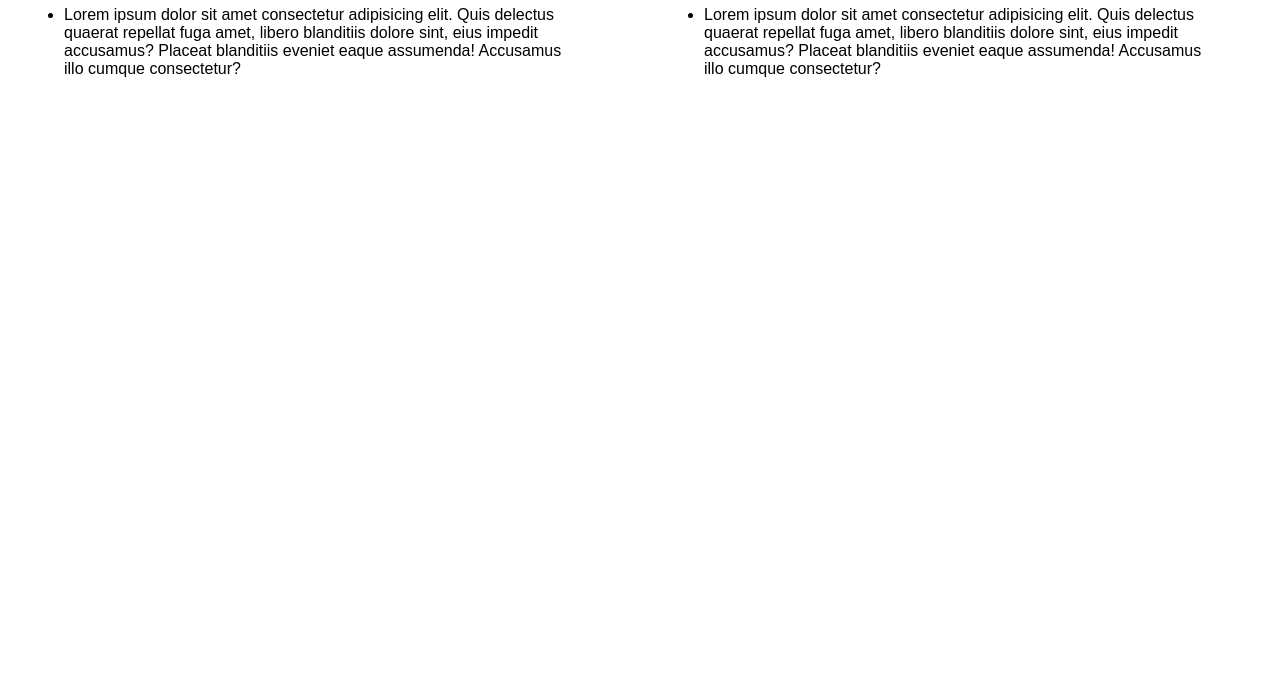
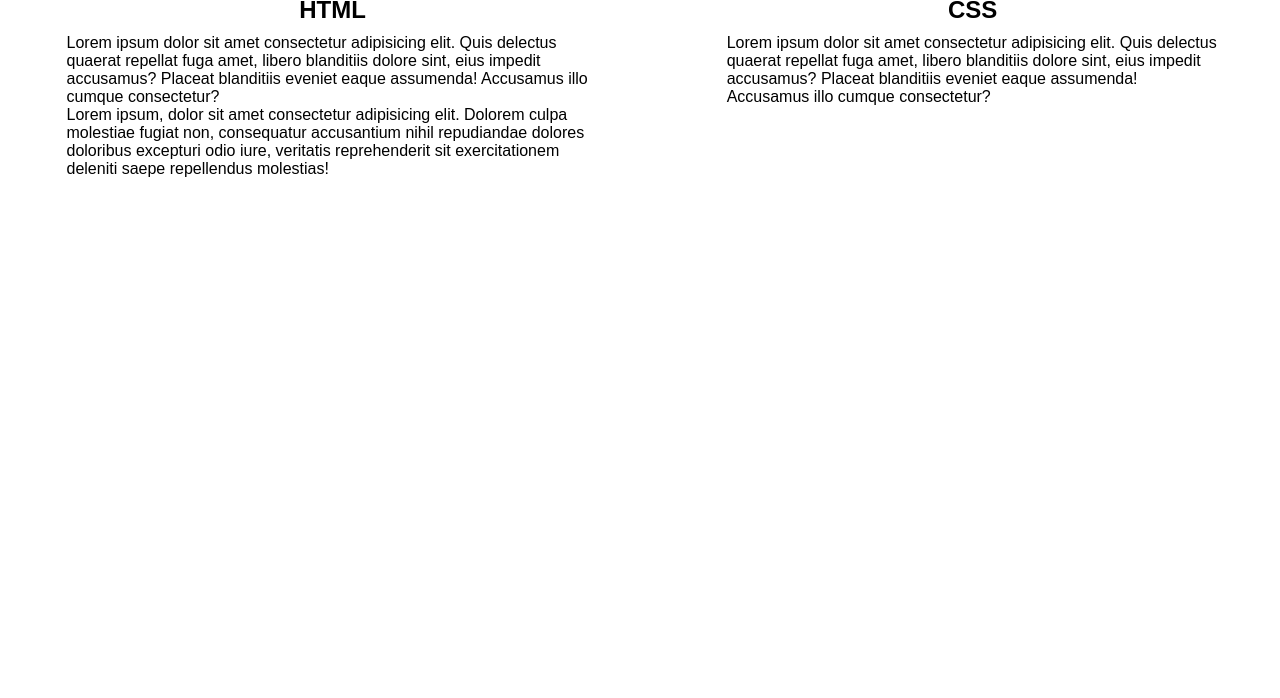
Before and after one commit to Evan8383/prework-study-guide, a plain HTML site: page index.html in a window 1280 px wide. Shown: the part 102-800 px from the top of the page. Drawn offline with Linux system fonts and the light colour scheme.

Commit message:
small changes

```diff
--- a/assets/style.css
+++ b/assets/style.css
@@ -8,6 +8,7 @@ header{
     display: flex;
     align-items: center;
     justify-content: end;
+    background
 }
 header h1{
     font-family: 'Courier New', Courier, monospace;
@@ -70,3 +71,13 @@ header h1:hover::before{
     width: 80%;
     margin:auto;
 }
+.topicWrap h2{
+    display:flex;
+    padding-bottom: 10px;
+    margin: auto;
+    justify-content: center;
+
+}
+.notes {
+    list-style: none;
+}
--- a/index.html
+++ b/index.html
@@ -25,6 +25,7 @@
         <img class="logo" src="./assets/bowtie-cat.png" alt="Profile image of cat wearing a bow tie." />
 
     </header>
+    <br>
     <main>
       <div class="mainWrap">
 
@@ -32,8 +33,10 @@
 
           <div class="topicWrap">
             <h2>HTML</h2>
+
             <ul class="notes">
               <li>Lorem ipsum dolor sit amet consectetur adipisicing elit. Quis delectus quaerat repellat fuga amet, libero blanditiis dolore sint, eius impedit accusamus? Placeat blanditiis eveniet eaque assumenda! Accusamus illo cumque consectetur?</li>
+              <li>Lorem ipsum, dolor sit amet consectetur adipisicing elit. Dolorem culpa molestiae fugiat non, consequatur accusantium nihil repudiandae dolores doloribus excepturi odio iure, veritatis reprehenderit sit exercitationem deleniti saepe repellendus molestias!</li>
             </ul>
           </div>
 
```
Also changed, not shown: assets/Profile.jpg (added).
